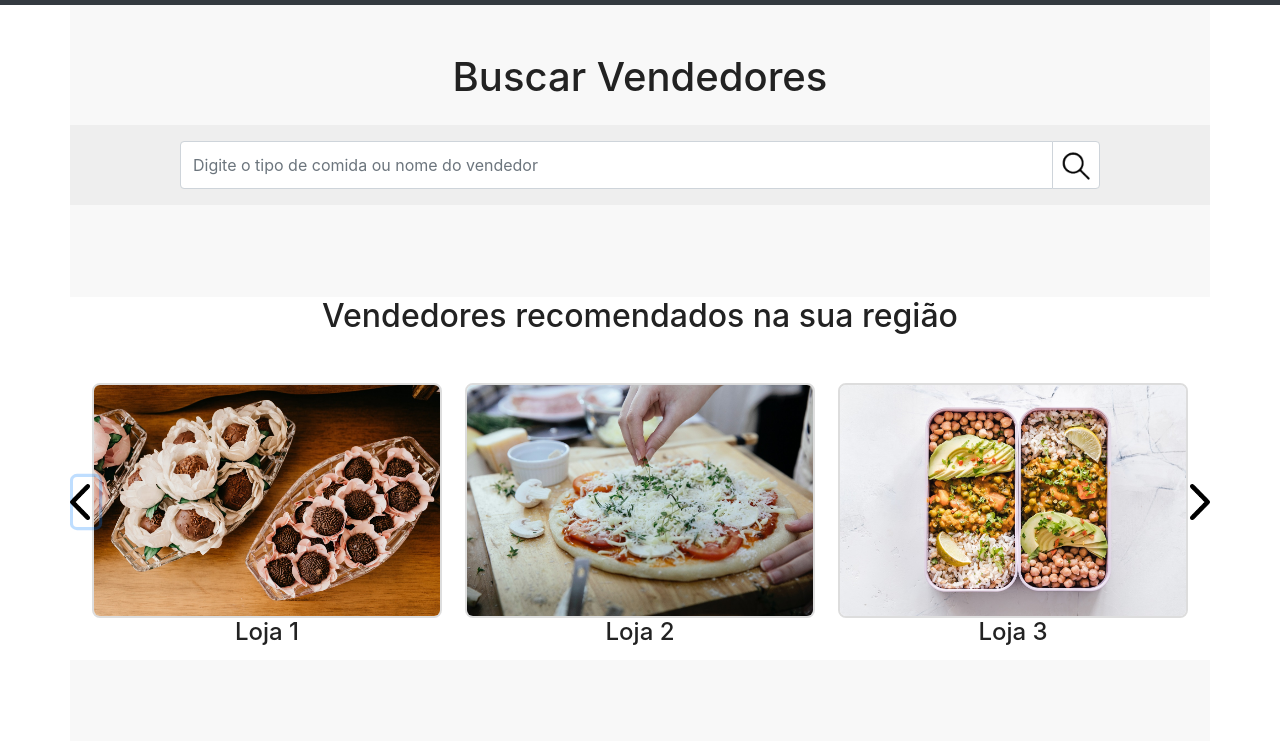
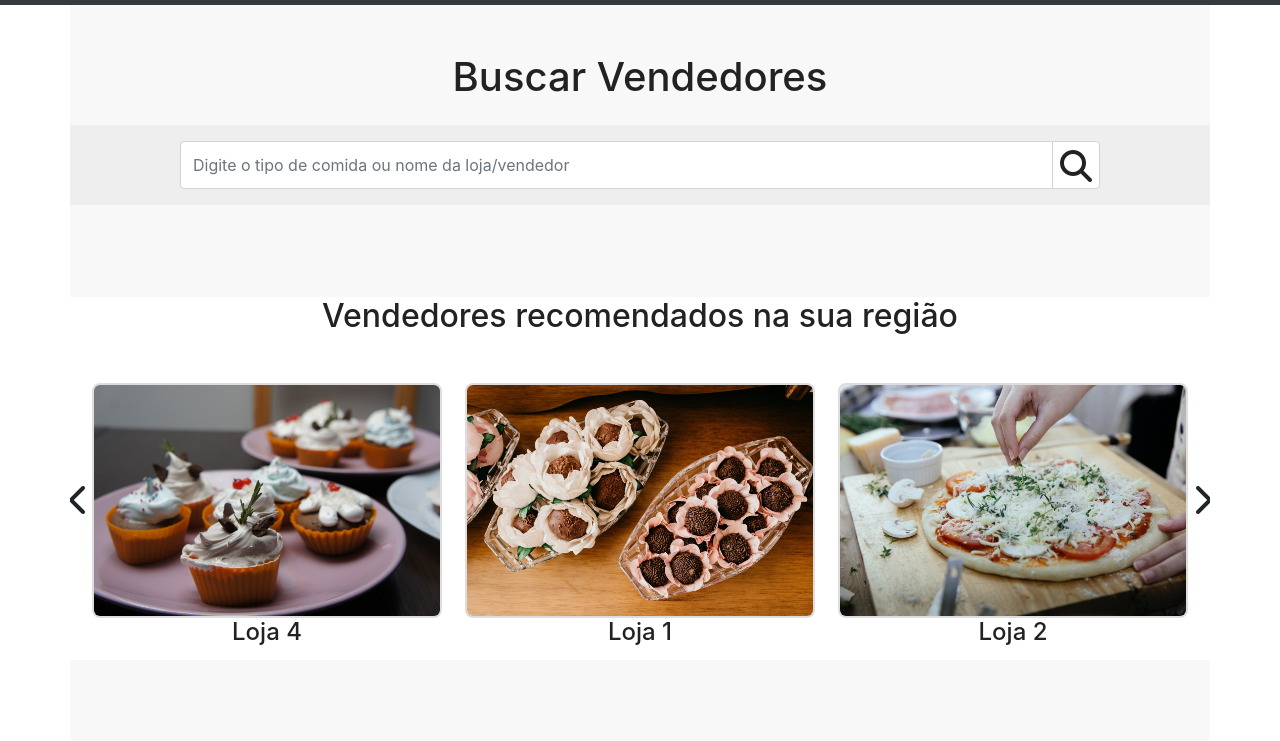
Before and after one commit to ICEI-PUC-Minas-PMV-ADS/pmv-ads-2021-2-e1-proj-web-t6-ads_2021_02_e1_grupo_1, a plain HTML site: page src/index.html in a window 1280 px wide. Both pictures are taken after a click on the button 86 px from the left and 561 px from the top of the page. Shown: the part 59-800 px from the top of the page. Drawn offline with nearby package versions, Linux system fonts and the light colour scheme.

Commit message:
animacao_slider
Javascript adicionado, slider funcionando

```diff
--- a/src/index.html
+++ b/src/index.html
@@ -47,11 +47,11 @@
                                 Minha conta
                             </a>
                             <div class="itens_menu dropdown-menu">
-                                <a class="dropdown-item" href="#"> <img src="imagens/icon_dadospessoais.png"> Dados Pessoais</a>
-                                <a class="dropdown-item" href="#"> <img src="imagens/icon_historico.png"> Histórico</a>
-                                <a class="dropdown-item" href="#"> <img src="imagens/icon_favoritos.png"> Favoritos</a>
-                                <a class="dropdown-item" href="#"> <img src="imagens/icon_pagamentos.png"> Pagamentos</a>
-                                <a class="dropdown-item" href="#"> <img src="imagens/icon_sair.png"> Sair</a>
+                                <a class="dropdown-item" href="#"> <i class="far fa-user-circle fa-lg"></i> Dados Pessoais</a>
+                                <a class="dropdown-item" href="#"> <i class="fas fa-history fa-lg"></i> Histórico</a>
+                                <a class="dropdown-item" href="#"> <i class="far fa-heart fa-lg"></i> Favoritos</a>
+                                <a class="dropdown-item" href="#"> <i class="far fa-credit-card fa-lg"></i> Pagamentos</a>
+                                <a class="dropdown-item" href="#"> <i class="far fa-times-circle fa-lg"></i> Sair</a>
                             </div>
                         </li>
                     </ul>
@@ -65,10 +65,10 @@
             <div class="col-lg-10 mx-auto">
                 <form>
                     <div class="input-group">
-                        <input type="text" placeholder="Digite o tipo de comida ou nome do vendedor" class="form-control">
+                        <input type="text" placeholder="Digite o tipo de comida ou nome da loja/vendedor" class="form-control">
                         <div class="input-group-append">
                             <button class="btn btn-secondary" type="button">
-                              <img src="imagens/icon_procurar.png">
+                              <i class="fas fa-search fa-2x"></i>
                             </button>
                           </div>
                     </div>
@@ -78,41 +78,39 @@
         <div class="no-decoration" id="recomendacoes">
             <h2>Vendedores recomendados na sua região </h2>
             <div class="carrossel-conteudo">
-                <div class="carrosel_item" id="carrossel_item0"><a href="aaa"><img src="imagens/loja_cupcakes.jpg"><h4>Loja 4</h4></a>
+                <div class="carrossel_item" id="carrossel_item0"><a href="aaa"><img src="imagens/loja_cupcakes.jpg"><h4 id="nome-loja0">Loja 4</h4></a>
                 </div>
-                <div class="carrosel_item" id="carrossel_item1"><a href="aaa"><img src="imagens/loja_doces.jpg"><h4>Loja 1</h4></a>
+                <div class="carrossel_item" id="carrossel_item1"><a href="aaa"><img src="imagens/loja_doces.jpg"><h4 id="nome-loja1">Loja 1</h4></a>
                 </div>
-                <div class="carrosel_item" id="carrossel_item2"><a href="aaa"><img src="imagens/loja_massas.jpg"><h4>Loja 2</h4></a>
+                <div class="carrossel_item" id="carrossel_item2"><a href="aaa"><img src="imagens/loja_massas.jpg"><h4 id="nome-loja2">Loja 2</h4></a>
                 </div>
-                <div class="carrosel_item" id="carrossel_item3"><a href="aaa"><img src="imagens/loja_vegan.jpg"><h4>Loja 3</h4></a>
+                <div class="carrossel_item" id="carrossel_item3"><a href="aaa"><img src="imagens/loja_vegan.jpg"><h4 id="nome-loja3">Loja 3</h4></a>
                 </div>
-                <div class="carrosel_item" id="carrossel_item4"><a href="aaa"><img src="imagens/loja_cupcakes.jpg"><h4>Loja 4</h4></a>
+                <div class="carrossel_item" id="carrossel_item4"><a href="aaa"><img src="imagens/loja_cupcakes.jpg"><h4 id="nome-loja4">Loja 4</h4></a>
                 </div>
-                <button class="carrossel-seta-left btn bg-transparent"><img src="imagens/seta_esquerda.png"></button>
-                <button class="carrossel-seta-right btn bg-transparent"><img src="imagens/seta_direita.png"></button>
+                <button class="carrossel-seta-left btn bg-transparent" onclick="carrossel('left')"><i class="fas fa-chevron-left fa-2x"></i></button>
+                <button class="carrossel-seta-right btn bg-transparent" onclick="carrossel('right')"><i class="fas fa-chevron-right fa-2x"></i></button>
             </div>
         </div>
         <div style="height: 268px;"></div>
     </div>
     <footer class="text-center text-lg-start" id="conteudo_footer">
         <section class="d-flex justify-content-center justify-content-lg-between p-4 border-bottom">
-          <div class="container me-5 d-none d-lg-block no-decoration" id="footer-redes-sociais">
+          <div class="container me-5 d-lg-block no-decoration" id="footer-redes-sociais">
             <h4>Siga-nos nas nossas redes sociais</h4>
             <a href="https://www.facebook.com/" target="_blank" class="me-4 text-reset">
-              <i class="fab fa-facebook-f fa-2x""></i>
+              <i class="fab fa-facebook-f fa-2x"></i>
             </a>
             <a href="https://www.twitter.com/" target="_blank" class="me-4 text-reset">
-              <i class="fab fa-twitter fa-2x""></i>
+              <i class="fab fa-twitter fa-2x"></i>
             </a>
             <a href="https://www.instagram.com/" target="_blank" class="me-4 text-reset">
-              <i class="fab fa-instagram fa-2x""></i>
+              <i class="fab fa-instagram fa-2x"></i>
             </a>
-            <a href="https://www.linkedin.com/" target="_blank" class="me-4 text-reset">
-              <i class="fab fa-linkedin fa-2x""></i>
+            <a href="https://www.youtube.com/" target="_blank" class="me-4 text-reset">
+              <i class="fab fa-youtube fa-2x"></i>
             </a>
-            <a href="https://www.github.com/" target="_blank" class="me-4 text-reset">
-              <i class="fab fa-github fa-2x""></i>
-            </a>
+
           </div>
         </section>
 
--- a/src/scripts.js
+++ b/src/scripts.js
@@ -0,0 +1,143 @@
+let listaVendedores = [
+    {
+        "numero_lista" : 1,
+        "nome" : "Loja 1",
+        "imagem" : "imagens/loja_doces.jpg",
+    },
+    {
+        "numero_lista" : 2,
+        "nome" : "Loja 2",
+        "imagem" : "imagens/loja_massas.jpg",
+    },
+    {
+        "numero_lista" : 3,
+        "nome" : "Loja 3",
+        "imagem" : "imagens/loja_vegan.jpg",
+    },
+    {
+        "numero_lista" : 4,
+        "nome" : "Loja 4",
+        "imagem" : "imagens/loja_cupcakes.jpg",
+    },
+  ]
+
+/*carrossel homepage*/
+
+document.querySelector("#carrossel_item0").numero_lista=associateListNumber(-1);
+document.querySelector("#carrossel_item1").numero_lista=associateListNumber(0);
+document.querySelector("#carrossel_item2").numero_lista=associateListNumber(1);
+document.querySelector("#carrossel_item3").numero_lista=associateListNumber(2);
+document.querySelector("#carrossel_item4").numero_lista=associateListNumber(3);
+
+function associateListNumber(list_number) {
+    if (list_number < 0) {
+        list_number = listaVendedores.length -1;
+    }
+    else if (list_number > listaVendedores.length - 1)
+    {
+        list_number = 0;
+    }
+    return list_number;
+}
+
+updateListInfo();
+
+function updateListInfo() {
+    update(0);
+    update(1);
+    update(2);
+    update(3);
+    update(4);
+    function update(numero_item) {
+        item_carrossel = document.querySelector(`#carrossel_item${numero_item}`);
+        document.querySelector(`#carrossel_item${numero_item} a img`).src = listaVendedores[item_carrossel.numero_lista].imagem;
+        document.querySelector(`#nome-loja${numero_item}`).textContent = listaVendedores[item_carrossel.numero_lista].nome;
+    }
+}
+
+function carrossel(direction) {
+    let numero_painel
+    let style;
+    let carrosselTransition = "all 0.3s ease-in-out 0s";
+    let nextItem;
+    document.querySelector(".carrossel-seta-left").disabled = true;
+    document.querySelector(".carrossel-seta-right").disabled = true;
+    setTimeout(endWait, 350);
+    numero_painel = 0;
+    if (direction == "left") {
+        moveLeft(numero_painel);
+    }
+    else if (direction == "right") {
+        moveRight(numero_painel);
+    }
+    numero_painel = 1;
+    if (direction == "left") {
+        moveLeft(numero_painel);
+    }
+    else if (direction == "right") {
+        moveRight(numero_painel);
+    }
+    numero_painel = 2;
+    if (direction == "left") {
+        moveLeft(numero_painel);
+    }
+    else if (direction == "right") {
+        moveRight(numero_painel);
+    }
+    numero_painel = 3;
+    if (direction == "left") {
+        moveLeft(numero_painel);
+    }
+    else if (direction == "right") {
+        moveRight(numero_painel);
+    }
+    numero_painel = 4;
+    if (direction == "left") {
+        moveLeft(numero_painel);
+    }
+    else if (direction == "right") {
+        moveRight(numero_painel);
+    }
+    function moveRight (numero_item) {
+        item_carrossel = document.querySelector(`#carrossel_item${numero_item} a`);
+        style = window.getComputedStyle(item_carrossel);
+        if (style.marginLeft == "-921px") {
+            item_carrossel.style.transition= "none";
+            item_carrossel.style.marginLeft= "571px";
+            nextItem = numero_item - 1;
+            if (numero_item == 0) {
+                nextItem = 4;
+            }
+            document.querySelector(`#carrossel_item${numero_item}`).numero_lista = associateListNumber(document.querySelector(`#carrossel_item${nextItem}`).numero_lista + 1);
+        }
+        else {
+            item_carrossel.style.transition= carrosselTransition;
+            item_carrossel.style .marginLeft= parseInt(style.marginLeft) - 373 + "px";
+        }
+
+    }
+    function moveLeft (numero_item) {
+        item_carrossel = document.querySelector(`#carrossel_item${numero_item} a`);
+        style = window.getComputedStyle(item_carrossel);
+        if (style.marginLeft == "571px") {
+            item_carrossel.style.transition= "none";
+            item_carrossel.style.marginLeft= "-921px";
+            nextItem = numero_item + 1;
+            if (numero_item == 4) {
+                nextItem = 0;
+            }
+            document.querySelector(`#carrossel_item${numero_item}`).numero_lista = associateListNumber(document.querySelector(`#carrossel_item${nextItem}`).numero_lista - 1);
+        }
+        else {
+            item_carrossel.style.transition= carrosselTransition;
+            item_carrossel.style.marginLeft= parseInt(style.marginLeft) + 373 + "px";
+        }
+
+    }
+    function endWait() {
+        updateListInfo();
+        document.querySelector(".carrossel-seta-left").disabled = false;
+        document.querySelector(".carrossel-seta-right").disabled = false;
+    }
+}
+/* fim carrossel homepage*/
--- a/src/styles.css
+++ b/src/styles.css
@@ -7,9 +7,10 @@
 .itens_menu {
     margin-left: -30px;
 }
-.itens_menu img {
+.itens_menu i {
+    width: 28px;
+    margin-top: 5px;
     margin-left: -20px;
-    height: 24px;
 }
 .itens_menu a {
     width: 90%;
@@ -69,7 +70,8 @@
 #busca_homepage button:hover {
     background-color: #dddddd;
 }
-#busca_homepage img {
+#busca_homepage i {
+    color: #222222;
     height: 32px;
     width: 32px;
     margin-left: -5px;
@@ -81,9 +83,10 @@
 #recomendacoes a {
     color: #222222;
 }
-#recomendacoes a:hover {
-    transform: scale(105%);
-    transition: transform 100ms ease-in-out;
+#recomendacoes a img:hover {
+    transform: scale(105%) translateY(-2%);
+    transition: 100ms ease-in-out;
+    box-shadow: 5px 5px 8px #888888;;
 }
 .carrossel-conteudo {
     margin-top: 16px;
@@ -108,9 +111,8 @@
     left: 3px;
     top: 40%;
 }
-.carrossel-seta-left img {
-    width: 20px;
-    margin-left: -16px;
+.carrossel-seta-left i {
+    margin-left: -17px;
 }
 .carrossel-seta-right {
     width: 8px;
@@ -118,9 +120,11 @@
     right: 3px;
     top: 40%;
 }
-.carrossel-seta-right img {
-    width: 20px;
-    margin-left: -4px;
+.carrossel-seta-right i {
+    margin-left: -2px;
+}
+.carrossel_item a {
+    transition: 200ms ease-in-out;
 }
 #carrossel_item0 a {
     position: absolute;
@@ -189,6 +193,11 @@
         background-color:#343a40;
         border: none;
     }
+    .itens_menu i {
+        width: 25px;
+        margin-top: 5px;
+        margin-left: -16px;
+    }
     .location_web {
      display: none;
     }
```
Also changed, not shown: src/imagens/icon_dadospessoais.png (deleted), src/imagens/icon_favoritos.png (deleted), src/imagens/icon_historico.png (deleted), src/imagens/icon_pagamentos.png (deleted), src/imagens/icon_procurar.png (deleted), src/imagens/icon_sair.png (deleted), src/imagens/seta_direita.png (deleted), src/imagens/seta_esquerda.png (deleted).
